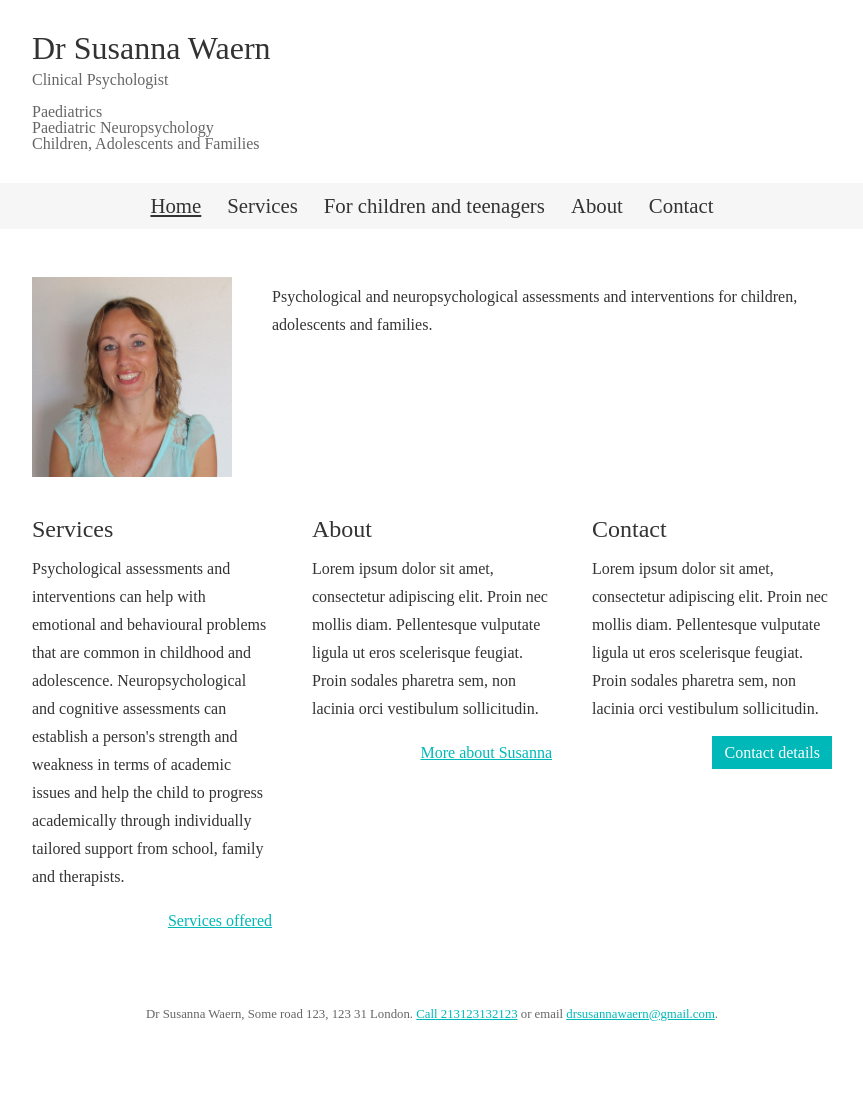
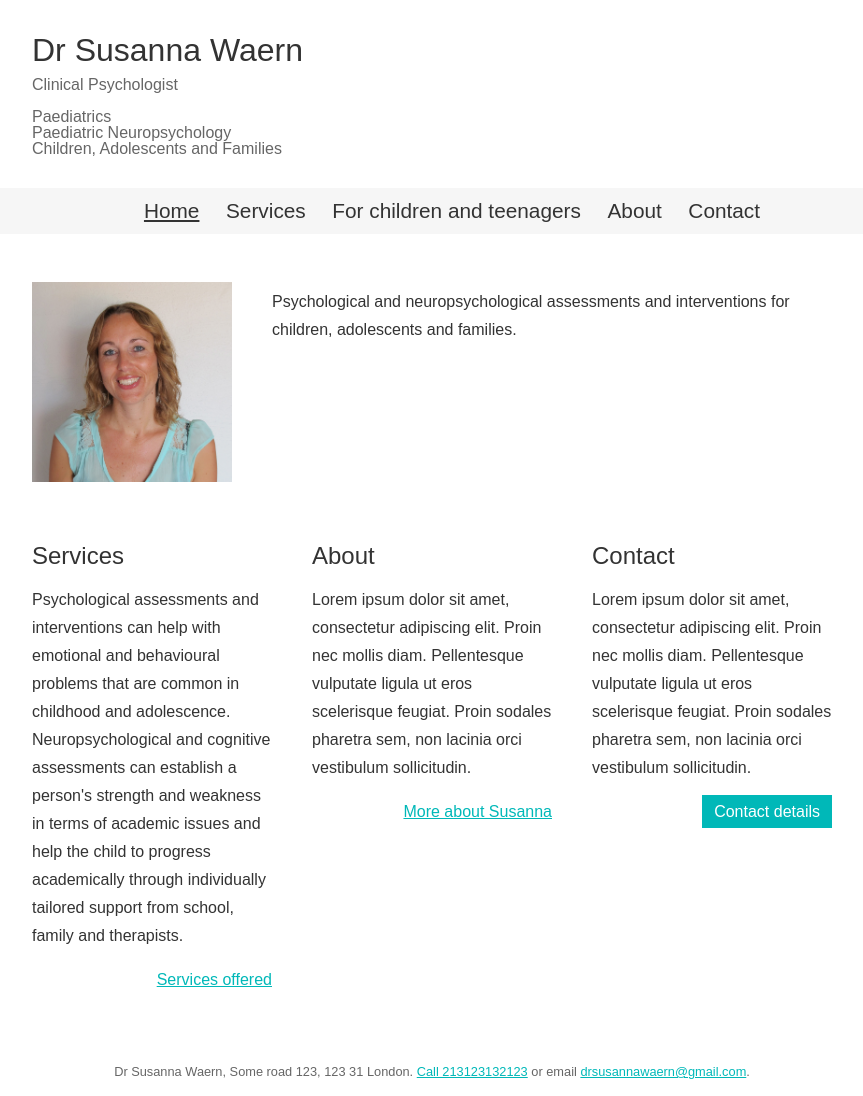
Before and after one commit to drsusannawaern/drsusannawaern.github.io, a Jekyll site: the page built from index.html, in a window 1280 px wide. Shown: the whole page, without its empty margins (208-1071 px from the left). Built offline with Jekyll 4.4.1, drawn with Linux system fonts in a browser that asks for light colours; some web fonts are replaced; before the commit the page ends 1038 px from its top, so only the background shows below that.

Commit message:
Replace reset with normalize.css.

```diff
--- a/_layouts/default.html
+++ b/_layouts/default.html
@@ -4,7 +4,6 @@
 <title>{{ site.title }}</title>
 
 <link href='http://fonts.googleapis.com/css?family=Droid+Sans:400,700|Playfair+Display:400,400italic|Playfair+Display+SC' rel='stylesheet' type='text/css'>
-<link rel="stylesheet" type="text/css" href="/stylesheets/reset.css">
 <link rel="stylesheet" type="text/css" href="/stylesheets/main.css">
 </head>
 <body class="{{ page.body_class }}">
--- /dev/null
+++ b/_sass/normalize.scss
@@ -0,0 +1,427 @@
+/*! normalize.css v3.0.2 | MIT License | git.io/normalize */
+
+/**
+ * 1. Set default font family to sans-serif.
+ * 2. Prevent iOS text size adjust after orientation change, without disabling
+ *    user zoom.
+ */
+
+html {
+  font-family: sans-serif; /* 1 */
+  -ms-text-size-adjust: 100%; /* 2 */
+  -webkit-text-size-adjust: 100%; /* 2 */
+}
+
+/**
+ * Remove default margin.
+ */
+
+body {
+  margin: 0;
+}
+
+/* HTML5 display definitions
+   ========================================================================== */
+
+/**
+ * Correct `block` display not defined for any HTML5 element in IE 8/9.
+ * Correct `block` display not defined for `details` or `summary` in IE 10/11
+ * and Firefox.
+ * Correct `block` display not defined for `main` in IE 11.
+ */
+
+article,
+aside,
+details,
+figcaption,
+figure,
+footer,
+header,
+hgroup,
+main,
+menu,
+nav,
+section,
+summary {
+  display: block;
+}
+
+/**
+ * 1. Correct `inline-block` display not defined in IE 8/9.
+ * 2. Normalize vertical alignment of `progress` in Chrome, Firefox, and Opera.
+ */
+
+audio,
+canvas,
+progress,
+video {
+  display: inline-block; /* 1 */
+  vertical-align: baseline; /* 2 */
+}
+
+/**
+ * Prevent modern browsers from displaying `audio` without controls.
+ * Remove excess height in iOS 5 devices.
+ */
+
+audio:not([controls]) {
+  display: none;
+  height: 0;
+}
+
+/**
+ * Address `[hidden]` styling not present in IE 8/9/10.
+ * Hide the `template` element in IE 8/9/11, Safari, and Firefox < 22.
+ */
+
+[hidden],
+template {
+  display: none;
+}
+
+/* Links
+   ========================================================================== */
+
+/**
+ * Remove the gray background color from active links in IE 10.
+ */
+
+a {
+  background-color: transparent;
+}
+
+/**
+ * Improve readability when focused and also mouse hovered in all browsers.
+ */
+
+a:active,
+a:hover {
+  outline: 0;
+}
+
+/* Text-level semantics
+   ========================================================================== */
+
+/**
+ * Address styling not present in IE 8/9/10/11, Safari, and Chrome.
+ */
+
+abbr[title] {
+  border-bottom: 1px dotted;
+}
+
+/**
+ * Address style set to `bolder` in Firefox 4+, Safari, and Chrome.
+ */
+
+b,
+strong {
+  font-weight: bold;
+}
+
+/**
+ * Address styling not present in Safari and Chrome.
+ */
+
+dfn {
+  font-style: italic;
+}
+
+/**
+ * Address variable `h1` font-size and margin within `section` and `article`
+ * contexts in Firefox 4+, Safari, and Chrome.
+ */
+
+h1 {
+  font-size: 2em;
+  margin: 0.67em 0;
+}
+
+/**
+ * Address styling not present in IE 8/9.
+ */
+
+mark {
+  background: #ff0;
+  color: #000;
+}
+
+/**
+ * Address inconsistent and variable font size in all browsers.
+ */
+
+small {
+  font-size: 80%;
+}
+
+/**
+ * Prevent `sub` and `sup` affecting `line-height` in all browsers.
+ */
+
+sub,
+sup {
+  font-size: 75%;
+  line-height: 0;
+  position: relative;
+  vertical-align: baseline;
+}
+
+sup {
+  top: -0.5em;
+}
+
+sub {
+  bottom: -0.25em;
+}
+
+/* Embedded content
+   ========================================================================== */
+
+/**
+ * Remove border when inside `a` element in IE 8/9/10.
+ */
+
+img {
+  border: 0;
+}
+
+/**
+ * Correct overflow not hidden in IE 9/10/11.
+ */
+
+svg:not(:root) {
+  overflow: hidden;
+}
+
+/* Grouping content
+   ========================================================================== */
+
+/**
+ * Address margin not present in IE 8/9 and Safari.
+ */
+
+figure {
+  margin: 1em 40px;
+}
+
+/**
+ * Address differences between Firefox and other browsers.
+ */
+
+hr {
+  -moz-box-sizing: content-box;
+  box-sizing: content-box;
+  height: 0;
+}
+
+/**
+ * Contain overflow in all browsers.
+ */
+
+pre {
+  overflow: auto;
+}
+
+/**
+ * Address odd `em`-unit font size rendering in all browsers.
+ */
+
+code,
+kbd,
+pre,
+samp {
+  font-family: monospace, monospace;
+  font-size: 1em;
+}
+
+/* Forms
+   ========================================================================== */
+
+/**
+ * Known limitation: by default, Chrome and Safari on OS X allow very limited
+ * styling of `select`, unless a `border` property is set.
+ */
+
+/**
+ * 1. Correct color not being inherited.
+ *    Known issue: affects color of disabled elements.
+ * 2. Correct font properties not being inherited.
+ * 3. Address margins set differently in Firefox 4+, Safari, and Chrome.
+ */
+
+button,
+input,
+optgroup,
+select,
+textarea {
+  color: inherit; /* 1 */
+  font: inherit; /* 2 */
+  margin: 0; /* 3 */
+}
+
+/**
+ * Address `overflow` set to `hidden` in IE 8/9/10/11.
+ */
+
+button {
+  overflow: visible;
+}
+
+/**
+ * Address inconsistent `text-transform` inheritance for `button` and `select`.
+ * All other form control elements do not inherit `text-transform` values.
+ * Correct `button` style inheritance in Firefox, IE 8/9/10/11, and Opera.
+ * Correct `select` style inheritance in Firefox.
+ */
+
+button,
+select {
+  text-transform: none;
+}
+
+/**
+ * 1. Avoid the WebKit bug in Android 4.0.* where (2) destroys native `audio`
+ *    and `video` controls.
+ * 2. Correct inability to style clickable `input` types in iOS.
+ * 3. Improve usability and consistency of cursor style between image-type
+ *    `input` and others.
+ */
+
+button,
+html input[type="button"], /* 1 */
+input[type="reset"],
+input[type="submit"] {
+  -webkit-appearance: button; /* 2 */
+  cursor: pointer; /* 3 */
+}
+
+/**
+ * Re-set default cursor for disabled elements.
+ */
+
+button[disabled],
+html input[disabled] {
+  cursor: default;
+}
+
+/**
+ * Remove inner padding and border in Firefox 4+.
+ */
+
+button::-moz-focus-inner,
+input::-moz-focus-inner {
+  border: 0;
+  padding: 0;
+}
+
+/**
+ * Address Firefox 4+ setting `line-height` on `input` using `!important` in
+ * the UA stylesheet.
+ */
+
+input {
+  line-height: normal;
+}
+
+/**
+ * It's recommended that you don't attempt to style these elements.
+ * Firefox's implementation doesn't respect box-sizing, padding, or width.
+ *
+ * 1. Address box sizing set to `content-box` in IE 8/9/10.
+ * 2. Remove excess padding in IE 8/9/10.
+ */
+
+input[type="checkbox"],
+input[type="radio"] {
+  box-sizing: border-box; /* 1 */
+  padding: 0; /* 2 */
+}
+
+/**
+ * Fix the cursor style for Chrome's increment/decrement buttons. For certain
+ * `font-size` values of the `input`, it causes the cursor style of the
+ * decrement button to change from `default` to `text`.
+ */
+
+input[type="number"]::-webkit-inner-spin-button,
+input[type="number"]::-webkit-outer-spin-button {
+  height: auto;
+}
+
+/**
+ * 1. Address `appearance` set to `searchfield` in Safari and Chrome.
+ * 2. Address `box-sizing` set to `border-box` in Safari and Chrome
+ *    (include `-moz` to future-proof).
+ */
+
+input[type="search"] {
+  -webkit-appearance: textfield; /* 1 */
+  -moz-box-sizing: content-box;
+  -webkit-box-sizing: content-box; /* 2 */
+  box-sizing: content-box;
+}
+
+/**
+ * Remove inner padding and search cancel button in Safari and Chrome on OS X.
+ * Safari (but not Chrome) clips the cancel button when the search input has
+ * padding (and `textfield` appearance).
+ */
+
+input[type="search"]::-webkit-search-cancel-button,
+input[type="search"]::-webkit-search-decoration {
+  -webkit-appearance: none;
+}
+
+/**
+ * Define consistent border, margin, and padding.
+ */
+
+fieldset {
+  border: 1px solid #c0c0c0;
+  margin: 0 2px;
+  padding: 0.35em 0.625em 0.75em;
+}
+
+/**
+ * 1. Correct `color` not being inherited in IE 8/9/10/11.
+ * 2. Remove padding so people aren't caught out if they zero out fieldsets.
+ */
+
+legend {
+  border: 0; /* 1 */
+  padding: 0; /* 2 */
+}
+
+/**
+ * Remove default vertical scrollbar in IE 8/9/10/11.
+ */
+
+textarea {
+  overflow: auto;
+}
+
+/**
+ * Don't inherit the `font-weight` (applied by a rule above).
+ * NOTE: the default cannot safely be changed in Chrome and Safari on OS X.
+ */
+
+optgroup {
+  font-weight: bold;
+}
+
+/* Tables
+   ========================================================================== */
+
+/**
+ * Remove most spacing between table cells.
+ */
+
+table {
+  border-collapse: collapse;
+  border-spacing: 0;
+}
+
+td,
+th {
+  padding: 0;
+}
--- a/_sass/site_header.scss
+++ b/_sass/site_header.scss
@@ -14,6 +14,7 @@
   line-height: 1;
   color: #666;
   text-align: left;
+  margin-top: 0;
 }
 
 .site-header .areas-of-expertise {
--- a/stylesheets/main.scss
+++ b/stylesheets/main.scss
@@ -1,5 +1,6 @@
 ---
 ---
+@import "normalize";
 @import "layout";
 @import "typography";
 @import "site_header";
--- a/stylesheets/reset.css
+++ /dev/null
@@ -1,15 +0,0 @@
-/* html5doctor.com Reset v1.6.1 (http://html5doctor.com/html-5-reset-stylesheet/) - http://cssreset.com */
-html,body,div,span,object,iframe,h1,h2,h3,h4,h5,h6,p,blockquote,pre,abbr,address,cite,code,del,dfn,em,img,ins,kbd,q,samp,small,strong,sub,sup,var,b,i,dl,dt,dd,ol,ul,li,fieldset,form,label,legend,table,caption,tbody,tfoot,thead,tr,th,td,article,aside,canvas,details,figcaption,figure,footer,header,hgroup,menu,nav,section,summary,time,mark,audio,video{margin:0;padding:0;border:0;outline:0;font-size:100%;vertical-align:baseline;background:transparent}
-body{line-height:1}
-article,aside,details,figcaption,figure,footer,header,hgroup,menu,nav,section{display:block}
-nav ul{list-style:none}
-blockquote,q{quotes:none}
-blockquote:before,blockquote:after,q:before,q:after{content:none}
-a{margin:0;padding:0;font-size:100%;vertical-align:baseline;background:transparent}
-ins{background-color:#ff9;color:#000;text-decoration:none}
-mark{background-color:#ff9;color:#000;font-style:italic;font-weight:bold}
-del{text-decoration:line-through}
-abbr[title],dfn[title]{border-bottom:1px dotted;cursor:help}
-table{border-collapse:collapse;border-spacing:0}
-hr{display:block;height:1px;border:0;border-top:1px solid #ccc;margin:1em 0;padding:0}
-input,select{vertical-align:middle}
```
